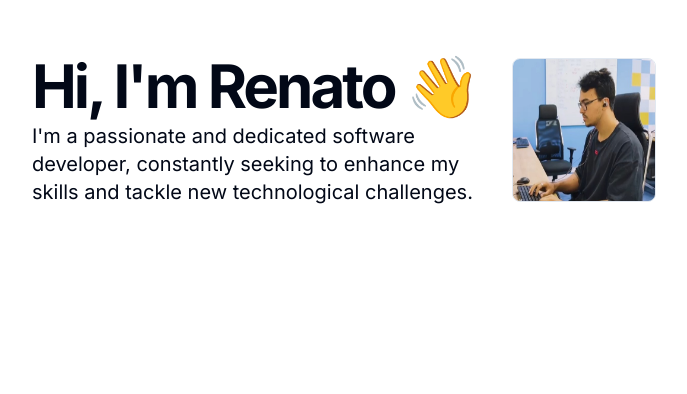
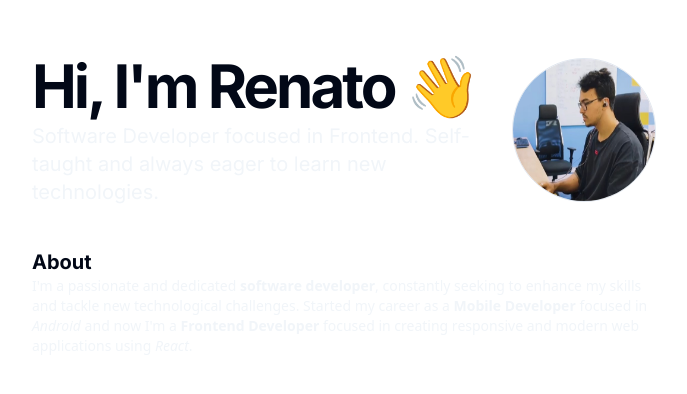
Before and after one commit to renatorrocha/portfolio-renato, a Next.js app: page / in a window 1280 px wide. Shown: the top 394 px of the page, without its empty margins (296-983 px from the left). Built offline with nearby package versions, Linux system fonts and the light colour scheme.

Commit message:
feat: about section /w react-markdown

```diff
--- a/package.json
+++ b/package.json
@@ -23,6 +23,7 @@
     "react": "^18",
     "react-dom": "^18",
     "react-icons": "^5.2.1",
+    "react-markdown": "^9.0.1",
     "tailwind-merge": "^2.3.0",
     "tailwindcss-animate": "^1.0.7"
   },
--- a/src/app/globals.css
+++ b/src/app/globals.css
@@ -56,4 +56,72 @@
   body {
     @apply bg-background text-foreground;
   }
+
+  h3 code {
+    @apply !text-lg md:!text-xl;
+  }
+
+  pre {
+    @apply overflow-x-auto rounded-lg !px-0 py-4;
+  }
+
+  pre [data-line] {
+    @apply px-4;
+  }
+
+  code {
+    @apply text-sm !leading-loose md:text-base;
+  }
+
+  pre > code {
+    counter-reset: line;
+  }
+
+  code[data-theme*=" "],
+  code[data-theme*=" "] span {
+    color: var(--shiki-light);
+    background-color: var(--shiki-light-bg);
+  }
+
+  @media (prefers-color-scheme: dark) {
+    code[data-theme*=" "],
+    code[data-theme*=" "] span {
+      color: var(--shiki-dark);
+      background-color: var(--shiki-dark-bg);
+    }
+  }
+
+  code[data-line-numbers] {
+    counter-reset: line;
+  }
+
+  code[data-line-numbers] > [data-line]::before {
+    counter-increment: line;
+    content: counter(line);
+    @apply mr-4 inline-block w-4 text-right text-gray-500;
+  }
+
+  code {
+    counter-reset: line;
+  }
+
+  code > [data-line]::before {
+    counter-increment: line;
+    content: counter(line);
+
+    /* Other styling */
+    display: inline-block;
+    width: 1rem;
+    margin-right: 2rem;
+    text-align: right;
+    color: gray;
+  }
+
+  code[data-line-numbers-max-digits="2"] > [data-line]::before {
+    width: 2rem;
+  }
+
+  code[data-line-numbers-max-digits="3"] > [data-line]::before {
+    width: 3rem;
+  }
 }
--- a/src/app/page.tsx
+++ b/src/app/page.tsx
@@ -1,11 +1,12 @@
-import AboutMe from "@/components/about-me/about-me";
-import HeroSection from "@/components/hero/hero-section";
-import Skills from "@/components/skills/skills";
+import AboutSection from "@/components/about-section";
+import HeroSection from "@/components/hero-section";
 
 export default function Home() {
   return (
     <main className="flex min-h-[100dvh] flex-col space-y-10">
       <HeroSection />
+
+      <AboutSection />
     </main>
   );
 }
--- /dev/null
+++ b/src/components/about-section.tsx
@@ -0,0 +1,19 @@
+import { BLUR_FADE_DELAY, DATA } from "@/lib/constants";
+import BlurFade from "./blur-fade";
+import Markdown from "react-markdown";
+
+export default function AboutSection() {
+  return (
+    <section id="about">
+      <BlurFade delay={BLUR_FADE_DELAY * 3}>
+        <h2 className="text-xl font-bold">About</h2>
+      </BlurFade>
+
+      <BlurFade delay={BLUR_FADE_DELAY * 4}>
+        <Markdown className="prose dark:prose-invert max-w-full text-pretty font-sans text-sm text-secondary">
+          {DATA.resume}
+        </Markdown>
+      </BlurFade>
+    </section>
+  );
+}
--- a/src/components/hero/hero-section.tsx
+++ b/src/components/hero-section.tsx
@@ -1,8 +1,8 @@
 import React from "react";
-import BlurFadeText from "../blur-fade-text";
+import BlurFadeText from "./blur-fade-text";
 import { BLUR_FADE_DELAY, DATA } from "@/lib/constants";
-import BlurFade from "../blur-fade";
-import { Avatar, AvatarFallback, AvatarImage } from "../ui/avatar";
+import BlurFade from "./blur-fade";
+import { Avatar, AvatarFallback, AvatarImage } from "./ui/avatar";
 
 export default function HeroSection() {
   return (
@@ -18,14 +18,14 @@ export default function HeroSection() {
             />
 
             <BlurFadeText
-              className="max-w-[600px] md:text-xl"
+              className="max-w-[600px] text-secondary md:text-xl"
               delay={BLUR_FADE_DELAY}
               text={DATA.description}
             />
           </div>
 
           <BlurFade delay={BLUR_FADE_DELAY}>
-            <Avatar className="size-36 rounded-lg border">
+            <Avatar className="size-36 border">
               <AvatarImage alt={DATA.name} src={DATA.avatarUrl} />
               <AvatarFallback>{DATA.initials}</AvatarFallback>
             </Avatar>
--- a/src/lib/constants.ts
+++ b/src/lib/constants.ts
@@ -55,8 +55,10 @@ export const DATA = {
   name: "Renato Rocha Rodrigues",
   initials: "RR",
   avatarUrl: "/my-pic.jpg",
+  resume:
+    "I'm a passionate and dedicated **software developer**, constantly seeking to enhance my skills and tackle new technological challenges. Started my career as a **Mobile Developer** focused in _Android_ and now I'm a **Frontend Developer** focused in creating responsive and modern web applications using _React_.",
   description:
-    "I'm a passionate and dedicated software developer, constantly seeking to enhance my skills and tackle new technological challenges.",
+    "Software Developer focused in Frontend. Self-taught and always eager to learn new technologies.",
   role: "Software Developer",
   location: "Espirito Santo, Brazil",
   email: "renatorrodrigues2002@gmail.com",
```
Also changed, not shown: 1 other file (tests, documents, lock files or other folders).
